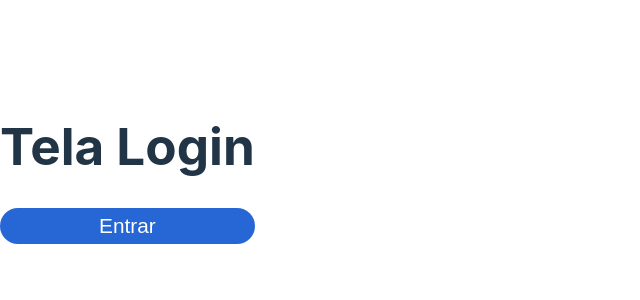
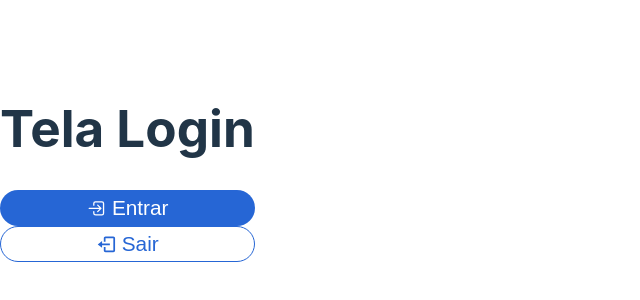
Before and after one commit to mateusriff/ngo-transparency-client, a React (Vite) app: page / in a window 1280 px wide. Shown: the part 236-536 px from the top of the page, without its empty margins (0-640 px from the left). Built offline with nearby package versions, Linux system fonts and the light colour scheme.

Commit message:
finalizando componente botao

```diff
--- a/package.json
+++ b/package.json
@@ -12,6 +12,7 @@
   "dependencies": {
     "react": "^18.3.1",
     "react-dom": "^18.3.1",
+    "react-icons": "^5.5.0",
     "react-router": "^7.1.5"
   },
   "devDependencies": {
--- a/src/assets/pages/Login.tsx
+++ b/src/assets/pages/Login.tsx
@@ -1,10 +1,16 @@
 import Button from '../../components/button/Button'
+import { IoLogInOutline } from "react-icons/io5";
+import { BiLogOut } from "react-icons/bi";
+
 
 export default function Login() {
     return (
         <>
             <h1>Tela Login</h1>
-            <Button text="Entrar" variant="primary"/>
+            <Button text="Entrar" variant="primary" icon={<IoLogInOutline />
+}/>
+            <Button text="Sair" variant="secundary" icon={<BiLogOut />
+}/>
         </>
     )
 }
--- a/src/components/button/Button.css
+++ b/src/components/button/Button.css
@@ -7,4 +7,35 @@
     font-size: 1.3em;
     font-weight: 400;
     padding: 6px 24px 6px 24px;
+
+    display: flex;
+    align-items: center;
+    justify-content: center;
+    gap: .3rem;
 }
+
+.primary:hover {
+    background-color: #2259b9;
+    cursor: pointer;
+}
+
+.secundary {
+    background-color: #fff;
+    color: #2666D5;
+    border-radius: 24px;
+    border: 1px solid #2666D5;
+    width: 100%;
+    font-size: 1.3em;
+    font-weight: 400;
+    padding: 5px 23px 5px 23px;
+
+    display: flex;
+    align-items: center;
+    justify-content: center;
+    gap: .3rem;
+}
+
+.secundary:hover {
+    background-color: #eeeeee;
+    cursor: pointer;
+}
```
Also changed, not shown: 1 other file (tests, documents, lock files or other folders).
